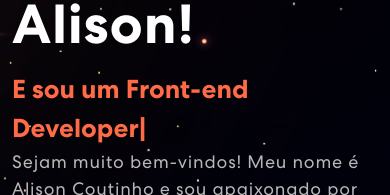
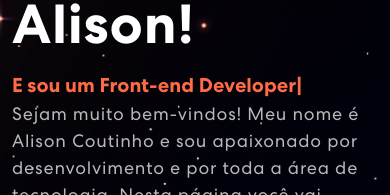
Before and after one commit to TinhoLima/meu-portifolio, a React (Create React App) app in the folder my-app/: page / in a window 390 px wide. Shown: the part 310-505 px from the top of the page. Built offline with nearby package versions, Linux system fonts and the light colour scheme.

Commit message:
Update App.css

```diff
--- a/my-app/src/App.css
+++ b/my-app/src/App.css
@@ -709,7 +709,7 @@ nav.navbar .navbar-toggler[aria-expanded="true"] .navbar-toggler-icon {
     padding: 150px 0 150px 0;
   }
   .banner .wrap {
-    font-size: 26px;
+    font-size: 20px;
   }
 
   .banner p {
```
